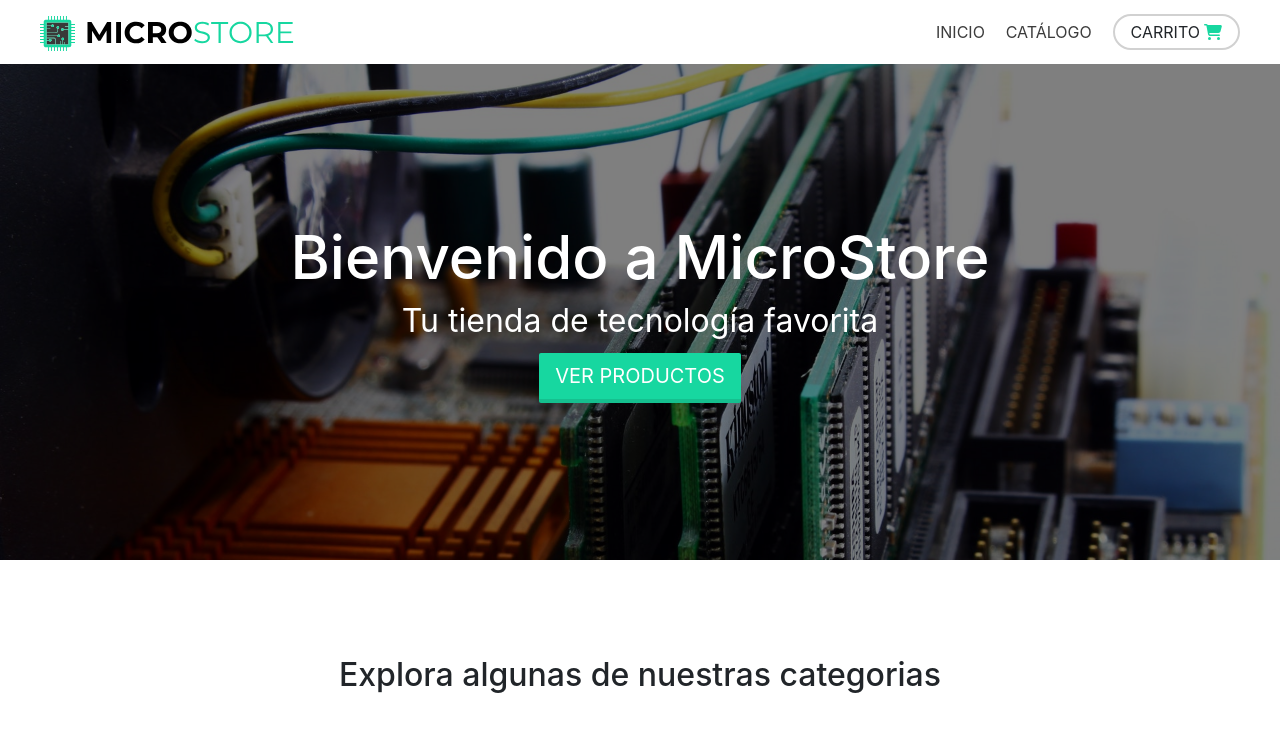
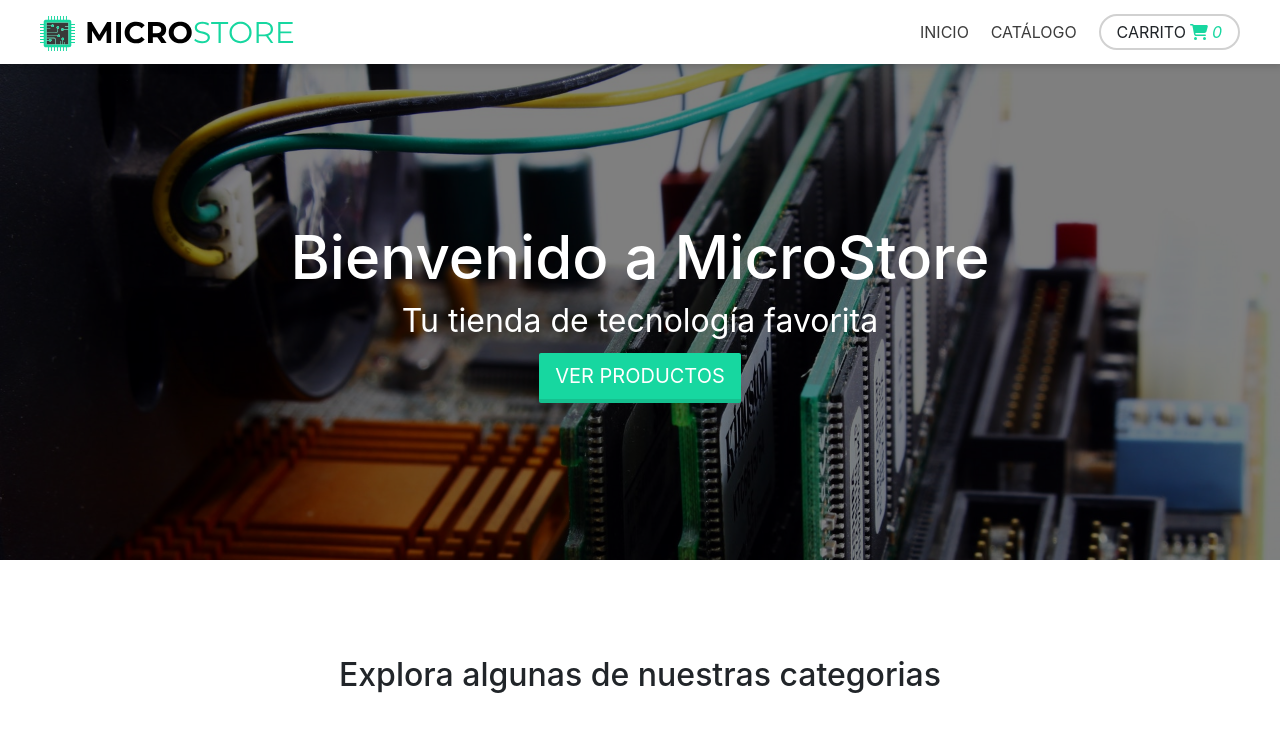
Before and after one commit to DanielAlonsoDev/MicroStore, a React (Create React App) app: page / in a window 1280 px wide. Shown: the top 752 px of the page. Built offline with nearby package versions, Linux system fonts and the light colour scheme.

Commit message:
Creacion de un contexto para el carrito de compras

```diff
--- a/src/App.js
+++ b/src/App.js
@@ -9,27 +9,29 @@ import { BrowserRouter, Routes, Route } from 'react-router-dom';
 import Catalogue from './pages/Catalogue';
 import Home from './pages/Home';
 import Cart from './components/Cart/Cart';
-
+//Contextos
+import { CartProvider } from './Context/CartContext';
 
 function App() {
   return (
     <div className="App">
+      <CartProvider>
         <BrowserRouter>
           <div id='page-container'>
+            <NavBar />
             <div className='content-wrap'>
-            <NavBar />
               <Routes>
                 <Route path='/' element={<Home />} />
                 <Route path='/catalogue/:productCategoryParam' element={<Catalogue />} />
                 <Route path='/*' element={<h1>Error 404</h1>} />
-              <Route path='/item/:productIdParam' element={ <ItemDetailsContainer/> } />
-              <Route path='/cart' element={<Cart/>}/>
+                <Route path='/item/:productIdParam' element={<ItemDetailsContainer />} />
+                <Route path='/cart' element={<Cart />} />
               </Routes>
             </div>
             <Footer />
           </div>
-
         </BrowserRouter>
+      </CartProvider>
     </div>
   );
 }
--- /dev/null
+++ b/src/Context/CartContext.js
@@ -0,0 +1,18 @@
+import { createContext, useState } from "react";
+
+const CartContext = createContext();
+
+function CartProvider({children}) {
+    const [itemsOnCart, setItemsOnCart] = useState(0);
+
+    const data = {itemsOnCart, setItemsOnCart};
+
+    return(
+        <CartContext.Provider value={data}>
+            {children}
+        </CartContext.Provider>
+    );
+}
+
+export { CartProvider };
+export default CartContext;
--- a/src/Utils/scss/main.scss
+++ b/src/Utils/scss/main.scss
@@ -10,34 +10,23 @@ html {
     display: flex;
     flex-direction: column;
     justify-content: space-between;
-}
 
-.card-container {
-    width: 100%;
-    display: grid;
-    grid-template-columns: 1fr 1fr 1fr;
-    row-gap: 3.5rem;
-    justify-items: center;
+    .content-wrap {
+        margin-top: 8rem;
+    }
 }
 
 #main-layout {
     margin-top: 60px;
     display: grid;
-    grid-template-columns: 40rem 1fr;
-    grid-template-rows: auto auto;
-    grid-template-areas: 'area-1 area-2' 'area-3 area-3';
+    grid-template-columns: 1fr;
 
-    .grid-area-1 {
-        grid-area: area-1;
+    @include media-size(992px, null){
+        grid-template-columns: 40rem 1fr;
+        grid-template-rows: auto auto;
     }
 
-    .grid-area-2 {
-        grid-area: area-2;
-    }
 
-    .grid-area-3 {
-        grid-area: area-3;
-    }
 }
 
 #landing-page {
--- a/src/components/AsideBar/AsideBar.scss
+++ b/src/components/AsideBar/AsideBar.scss
@@ -1,9 +1,18 @@
 @import '../../Utils/scss/variables';
+@import '../../Utils/scss/extend';
+
 
 #aside-bar {
     font-size: 2rem;
     text-align: left;
     color: $color-text;
+    width: 90%;
+    margin: auto;
+    margin-bottom: 10rem;
+
+    @include media-size(992px, null){
+        margin: 0;
+    }
 
     a {
         color: $color-text;
--- a/src/components/Item/Item.js
+++ b/src/components/Item/Item.js
@@ -2,9 +2,10 @@ import './Item.scss';
 import Card from 'react-bootstrap/Card';
 import { Link } from 'react-router-dom';
 import ItemCount from '../ItemCount/ItemCount';
-import { useState, useEffect } from 'react';
+import { useState, useEffect, useContext } from 'react';
 import { useNavigate } from 'react-router-dom';
-
+//Contextos
+import CartContext from '../../Context/CartContext';
 
 function Item(props) {
   //Props
@@ -14,6 +15,7 @@ function Item(props) {
   const [currentStock, setCurrentStock] = useState(0);
   const [quantityToAdd, setQuantityToAdd] = useState(0);
   const [stateProcess, setStateProcess] = useState(false);
+  const { itemsOnCart, setItemsOnCart } = useContext(CartContext);
   const navigate = useNavigate();
 
   useEffect(() => {
@@ -24,6 +26,7 @@ function Item(props) {
     if (quantityToAdd > 0) {
       setStateProcess(true);
       setCurrentStock(currentStock - quantityToAdd);
+      setItemsOnCart(itemsOnCart + quantityToAdd);
     }
   }
 
--- a/src/components/Item/Item.scss
+++ b/src/components/Item/Item.scss
@@ -3,7 +3,7 @@
 
 .product-card {
     font-size: 2rem;
-    width: 36rem;
+    width: 90%;
 
     img {
         max-height: 25rem;
--- a/src/components/ItemList/ItemList.js
+++ b/src/components/ItemList/ItemList.js
@@ -1,4 +1,5 @@
 import Item from '../Item/Item';
+import './ItemList.scss';
 
 function ItemList(props) {
     const productList = props.Items;
--- /dev/null
+++ b/src/components/ItemList/ItemList.scss
@@ -0,0 +1,21 @@
+@import '../../Utils/scss/variables';
+@import '../../Utils/scss/extend';
+
+.card-container {
+    width: 100%;
+    display: grid;
+    grid-template-columns: 1fr;
+    row-gap: 3.5rem;
+    justify-items: center;
+    width: 100%;
+
+    @include media-size(768px, null){
+        grid-template-columns: 1fr 1fr;
+    }
+
+    @include media-size(1400px, null){
+        grid-template-columns: 1fr 1fr 1fr;
+    }
+}
+
+//576 768 992 1200 1400
--- a/src/components/NavBar/NavBar.js
+++ b/src/components/NavBar/NavBar.js
@@ -3,13 +3,34 @@ import logo from '../../Utils/images/MicroStore_Logo.svg';
 import ShoppingCart from '../ShoppingCart/ShopCart';
 import { Link } from 'react-router-dom';
 
+import { FontAwesomeIcon } from '@fortawesome/react-fontawesome';
+import { faBars } from '@fortawesome/free-solid-svg-icons';
+
+
+function toggleMenu() {
+    let menu = document.getElementById('mobile-menu').getElementsByTagName('ul').item(0);
+    if (menu.style.display === 'none') {
+        menu.style.display = 'flex';
+    }
+    else {
+        menu.style.display = 'none';
+    }
+}
+
+function hideMenu() {
+    let menu = document.getElementById('mobile-menu').getElementsByTagName('ul').item(0);
+    menu.style.display = 'none';
+
+}
+
 function NavBar() {
+
     return (
-        <header className='header_sitio'>
+        <header id='header-sitio'>
             <div>
                 <Link to={'/'}><img src={logo} alt="Logo del sitio" /></Link>
             </div>
-            <nav>
+            <nav id='desktop-menu'>
                 <ul>
                     <li><Link to='/'>Inicio</Link></li>
                     <li><Link to='/catalogue/all'>Catálogo</Link></li>
@@ -19,6 +40,19 @@ function NavBar() {
                     </li>
                 </ul>
             </nav>
+            <nav id='mobile-menu'>
+                <FontAwesomeIcon onClick={toggleMenu} icon={faBars} />
+                <ul>
+                    <li><Link to='/' onClick={hideMenu}>Inicio</Link></li>
+                    <li><Link to='/catalogue/all' onClick={hideMenu}>Catálogo</Link></li>
+                    <li className='shop-cart' onClick={hideMenu}>
+                        <Link to='/cart'>
+                            <span>Carrito</span>
+                            <ShoppingCart />
+                        </Link>
+                    </li>
+                </ul>
+            </nav>
         </header>
     );
 }
--- a/src/components/NavBar/NavBar.scss
+++ b/src/components/NavBar/NavBar.scss
@@ -1,6 +1,7 @@
 @import '../../Utils/scss/variables';
+@import '../../Utils/scss/extend';
 
-.header_sitio {
+#header-sitio {
     background-color: white;
     box-shadow: 0px 0px 1rem 0.25rem rgba(0, 0, 0, 0.172);
     height: 8rem;
@@ -9,17 +10,68 @@
     justify-content: space-between;
     align-items: center;
     font-size: 2rem;
+    position: fixed;
+    width: 100vw;
+    max-width: 100vw;
+    z-index: 100;
 
-    nav {
-        text-transform: uppercase;
+    #desktop-menu {
+        display: none;
+
         ul {
-            margin: auto;
-            padding: none;
-            list-style: none;
             display: flex;
-            width: 40rem;
+            flex-direction: row;
             justify-content: space-between;
             align-items: center;
+            padding: 0;
+            margin: auto;
+            position: relative;
+            left: inherit;
+            top: inherit;
+            height: auto;
+            width: 40rem;
+        }
+    }
+
+    @include media-size(768px, null){
+        #desktop-menu {
+            display: block;
+        }
+    }
+
+    #mobile-menu {
+        display: block;
+
+        .fa-bars {
+            font-size: 3rem;
+            display: block;
+        }
+
+        ul {
+            display: none;
+            flex-direction: column;
+            justify-content: space-around;
+            position: absolute;
+            left: 0;
+            top: 100%;
+            width: 100vw;
+            height: 25rem;
+            background-color: white;
+            padding: 3rem;
+        }
+    }
+
+    @include media-size(768px, null){
+        #mobile-menu {
+            display: none;
+        }
+    }
+
+    #desktop-menu, #mobile-menu {
+        text-transform: uppercase;
+
+        ul {
+            list-style: none;
         }
 
         a {
--- a/src/components/ShoppingCart/ShopCart.js
+++ b/src/components/ShoppingCart/ShopCart.js
@@ -1,12 +1,19 @@
 import './ShopCart.scss'
+//Iconos
 import { FontAwesomeIcon } from '@fortawesome/react-fontawesome';
-import { faCartShopping } from '@fortawesome/free-solid-svg-icons'
-
+import { faCartShopping } from '@fortawesome/free-solid-svg-icons';
+//Dependencias
+import { useContext } from 'react';
+//Contextos
+import CartContext from '../../Context/CartContext';
 
 const ShoppingCart = ({ items }) => {
+    const { itemsOnCart } = useContext(CartContext);
+
     return (
-        <i>
+        <i className='cart-notification'>
             <FontAwesomeIcon icon={faCartShopping} />
+            <span>{itemsOnCart}</span>
         </i>
     );
 }
--- a/src/components/ShoppingCart/ShopCart.scss
+++ b/src/components/ShoppingCart/ShopCart.scss
@@ -0,0 +1,5 @@
+.cart-notification {
+    span {
+        margin-left: 0.5rem;
+    }
+}
```
Lines whose indentation alone changed are shown as unchanged.
